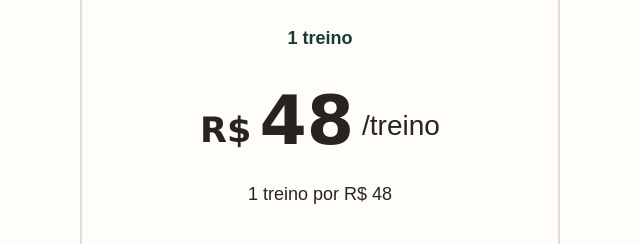
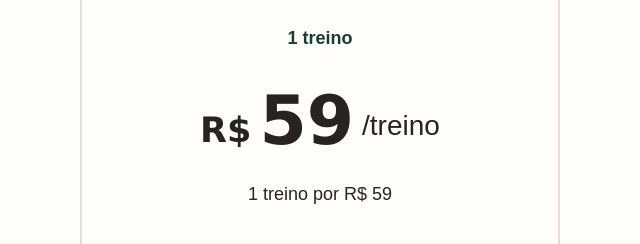
Before and after one commit to institutoonix/site-fitpilates, a plain HTML site: page pacotes_funcional.html in a window 1280 px wide. Shown: the part 1092-1336 px from the top of the page, 320-960 px from the left. Drawn offline with nearby package versions, Linux system fonts and the light colour scheme; a web font is replaced by a local one.

Commit message:
Atualizado preço individual funcional

```diff
--- a/pacotes_funcional.html
+++ b/pacotes_funcional.html
@@ -181,8 +181,8 @@
         <span class="badge">1 TREINO PILATES ONIX</span>
         <h3>Oferta por tempo limitado: Aproveite!</h3>
         <p class="sessions">1 treino</p>
-        <div class="price"><span>R$</span><strong>48</strong><small>/treino</small></div>
-        <p>1 treino por R$ 48</p>
+        <div class="price"><span>R$</span><strong>59</strong><small>/treino</small></div>
+        <p>1 treino por R$ 59</p>
         <ul><li>Validade de 30 dias</li><li>Intransferível</li></ul>
         <a class="btn btn-solid" href="https://venda.nextfit.com.br/efada994-00bd-4058-97c7-7124baa73f29/contratos">Comprar agora</a>
       </article>
```
